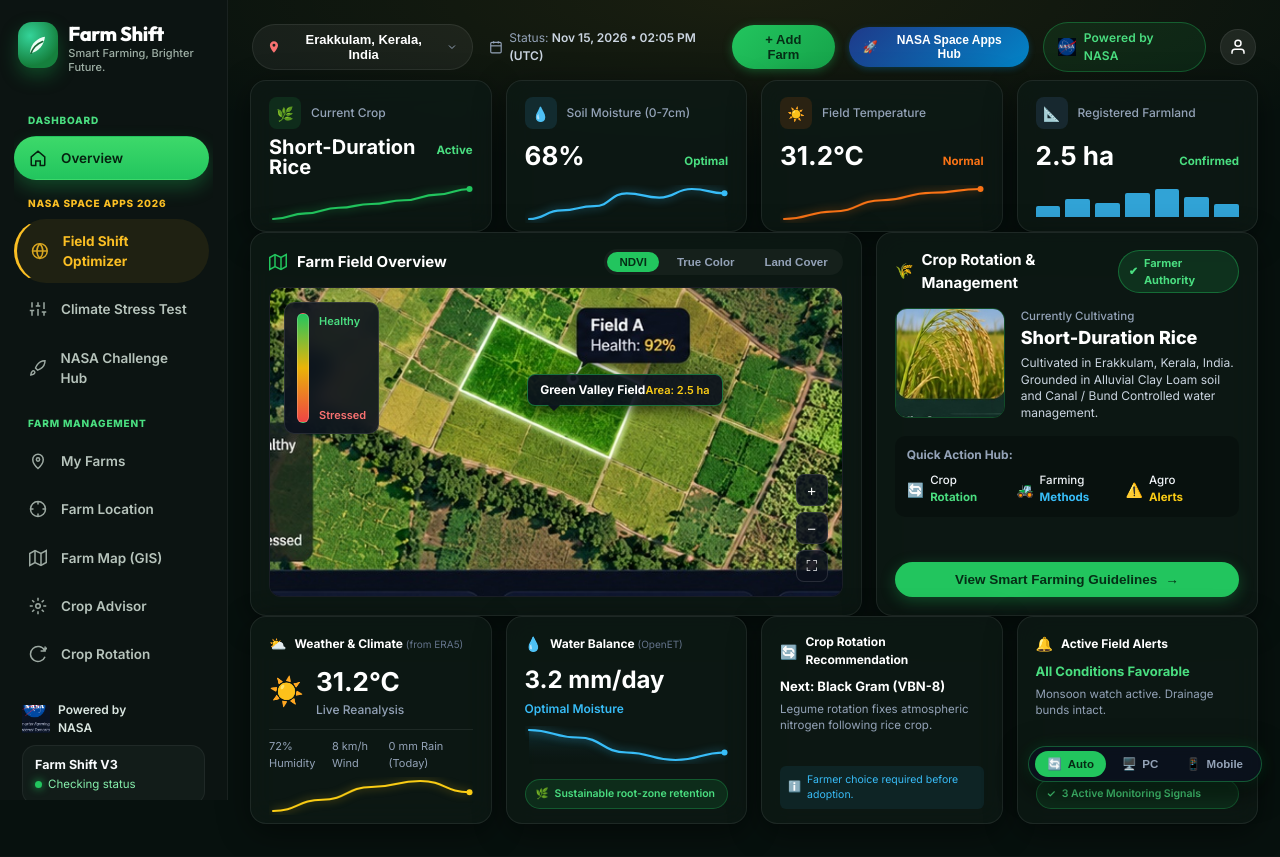
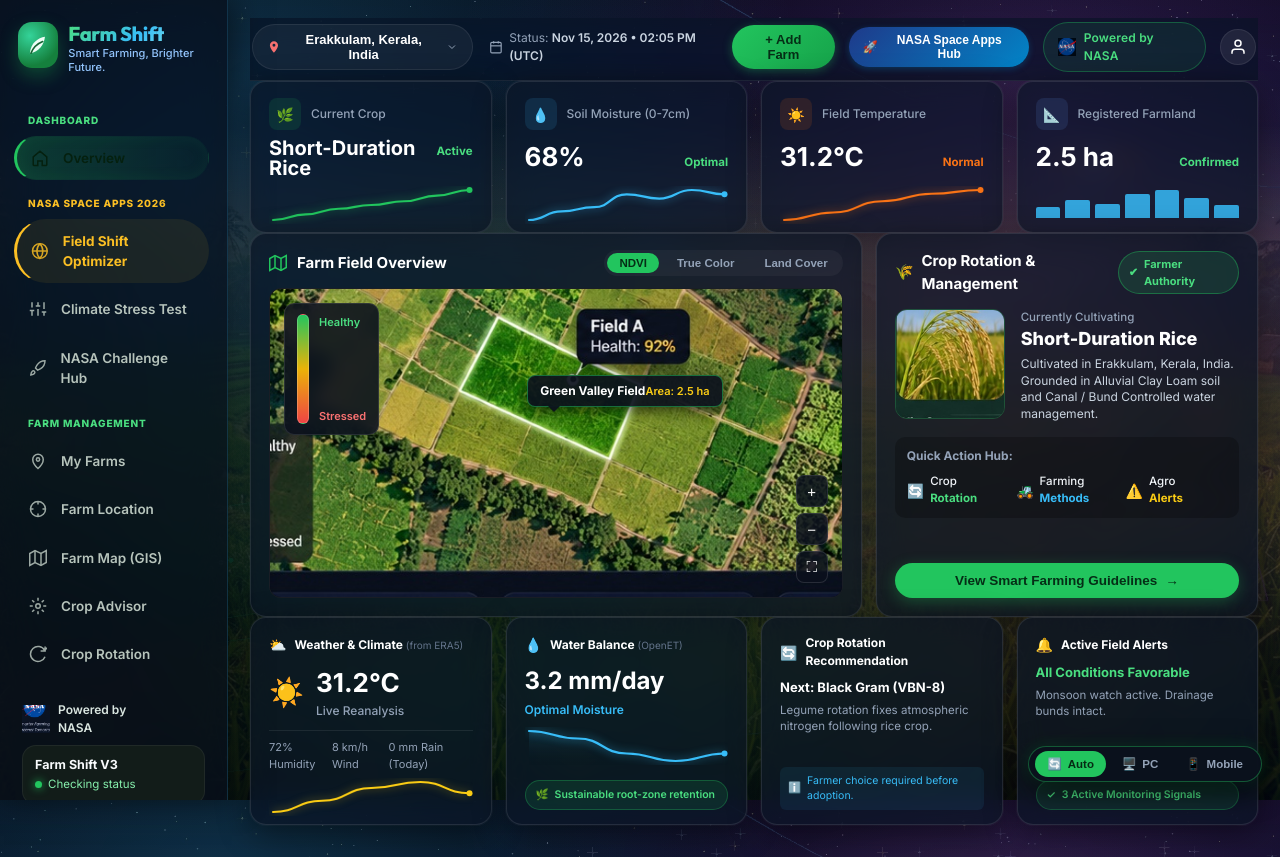
Before and after one commit to sreenath1212/farm-shift, a Flask app: page / in a window 1280 px wide. Before the commit the page ends 824 px from the top, so only its background shows below. Run offline with Flask 3, Linux system fonts and the light colour scheme.

Commit message:
Integrate vibrant AI-generated cosmic-agriculture body background and colorful glassmorphism styling

```diff
--- a/data/farm_store.json
+++ b/data/farm_store.json
@@ -89,6 +89,13 @@
   "users": [],
   "activity": [
     {
+      "id": "evt_1794751493609",
+      "type": "farm",
+      "title": "Farm saved",
+      "detail": "V3 Test Agricultural Plot was registered or updated.",
+      "created_at": "2026-11-15T14:04:53.609606+00:00"
+    },
+    {
       "id": "evt_1794750641363",
       "type": "farm",
       "title": "Farm saved",
--- a/static/css/v3_enhancements.css
+++ b/static/css/v3_enhancements.css
@@ -394,3 +394,142 @@
 .viewport-switch-bar {
   z-index: 99999 !important;
 }
+
+/* ─── Ultra-Vivid AI Generated Cosmic-Agtech Body Background ─────────────── */
+html {
+  min-height: 100%;
+  background-color: #030712;
+}
+
+body {
+  min-height: 100vh;
+  background-color: #030712;
+  background-image:
+    /* Luminous cyan auroral arc & satellite sweep */
+    radial-gradient(circle at 18% 12%, rgba(56, 189, 248, 0.22) 0%, transparent 45%),
+    /* Violet-magenta deep nebula glow */
+    radial-gradient(circle at 82% 16%, rgba(168, 85, 247, 0.22) 0%, transparent 48%),
+    /* Emerald green vegetation vigor glow */
+    radial-gradient(circle at 45% 65%, rgba(34, 197, 94, 0.18) 0%, transparent 52%),
+    /* Sunset gold horizon shimmer */
+    radial-gradient(circle at 78% 55%, rgba(245, 158, 11, 0.16) 0%, transparent 42%),
+    /* Balanced dark grading layer for crisp typography & card contrast */
+    linear-gradient(180deg, rgba(3, 7, 18, 0.60) 0%, rgba(5, 11, 24, 0.72) 45%, rgba(3, 7, 18, 0.85) 100%),
+    /* 2560x1440 Master Cosmic Agriculture Wallpaper */
+    url('/static/images/app_bg_cosmic_fields.jpg');
+  background-size: cover;
+  background-position: center top;
+  background-attachment: fixed;
+  background-repeat: no-repeat;
+}
+
+/* Allow wallpaper to radiate through layout wrappers */
+.desktop-app-wrapper {
+  background: transparent !important;
+}
+
+.desktop-main {
+  background: transparent !important;
+}
+
+/* Frosted Glass Sidebar with High-Tech Glow */
+.sidebar {
+  background: rgba(10, 16, 28, 0.78) !important;
+  backdrop-filter: blur(20px) saturate(180%) !important;
+  -webkit-backdrop-filter: blur(20px) saturate(180%) !important;
+  border-right: 1px solid rgba(56, 189, 248, 0.18) !important;
+  box-shadow: 4px 0 30px rgba(0, 0, 0, 0.5) !important;
+}
+
+/* Frosted Glass Topbars */
+.desktop-topbar, .v2p-topbar {
+  background: rgba(11, 20, 36, 0.72) !important;
+  backdrop-filter: blur(16px) saturate(160%) !important;
+  -webkit-backdrop-filter: blur(16px) saturate(160%) !important;
+  border-bottom: 1px solid rgba(255, 255, 255, 0.08) !important;
+}
+
+/* Frosted Glass Cards with Colorful Glow & Crisp Hover Transitions */
+.card-glass {
+  background: rgba(13, 22, 38, 0.75) !important;
+  backdrop-filter: blur(14px) saturate(150%) !important;
+  -webkit-backdrop-filter: blur(14px) saturate(150%) !important;
+  border: 1px solid rgba(255, 255, 255, 0.10) !important;
+  box-shadow: 0 8px 32px rgba(0, 0, 0, 0.45), 0 0 1px 1px rgba(255, 255, 255, 0.05) !important;
+  transition: transform 0.25s cubic-bezier(0.16, 1, 0.3, 1), border-color 0.25s ease, box-shadow 0.25s ease !important;
+}
+
+.card-glass:hover {
+  border-color: rgba(56, 189, 248, 0.45) !important;
+  box-shadow: 0 12px 36px rgba(0, 0, 0, 0.55), 0 0 24px rgba(56, 189, 248, 0.22) !important;
+  transform: translateY(-2px) !important;
+}
+
+/* V2+ Agricultural Components */
+.v2p-hero {
+  background: linear-gradient(135deg, rgba(16, 185, 129, 0.25) 0%, rgba(56, 189, 248, 0.20) 50%, rgba(168, 85, 247, 0.16) 100%) !important;
+  backdrop-filter: blur(18px) !important;
+  -webkit-backdrop-filter: blur(18px) !important;
+  border-bottom: 1px solid rgba(56, 189, 248, 0.22) !important;
+}
+
+.v2p-farm-card {
+  background: rgba(11, 20, 36, 0.82) !important;
+  backdrop-filter: blur(14px) !important;
+  -webkit-backdrop-filter: blur(14px) !important;
+  border: 1px solid rgba(34, 197, 94, 0.30) !important;
+  box-shadow: 0 14px 40px rgba(0, 0, 0, 0.55), 0 0 28px rgba(34, 197, 94, 0.15) !important;
+}
+
+.v2p-side-card, .v2p-obs-item, .v2p-analytics-card, .v2p-actions-card {
+  background: rgba(13, 22, 38, 0.75) !important;
+  backdrop-filter: blur(14px) !important;
+  -webkit-backdrop-filter: blur(14px) !important;
+  border: 1px solid rgba(255, 255, 255, 0.08) !important;
+}
+
+/* Mobile Wrapper Glassmorphism */
+.mobile-app-wrapper {
+  background: rgba(9, 15, 27, 0.84) !important;
+  backdrop-filter: blur(20px) saturate(180%) !important;
+  -webkit-backdrop-filter: blur(20px) saturate(180%) !important;
+  border-left: 1px solid rgba(56, 189, 248, 0.15) !important;
+  border-right: 1px solid rgba(56, 189, 248, 0.15) !important;
+  box-shadow: 0 0 60px rgba(0, 0, 0, 0.8) !important;
+}
+
+.mobile-topbar, .mobile-bottom-nav {
+  background: rgba(10, 17, 30, 0.86) !important;
+  backdrop-filter: blur(16px) !important;
+  -webkit-backdrop-filter: blur(16px) !important;
+  border-color: rgba(255, 255, 255, 0.08) !important;
+}
+
+/* Colorful Gradient Typography */
+.brand-title {
+  background: linear-gradient(135deg, #4ade80 0%, #38bdf8 50%, #a7f3d0 100%) !important;
+  -webkit-background-clip: text !important;
+  -webkit-text-fill-color: transparent !important;
+  font-weight: 800 !important;
+}
+
+.brand-text-block .brand-subtitle {
+  color: #93c5fd !important;
+}
+
+/* Interactive Nav Links Neon Highlight */
+.sidebar-nav .nav-link {
+  transition: all 0.2s cubic-bezier(0.16, 1, 0.3, 1) !important;
+}
+
+.sidebar-nav .nav-link:hover {
+  background: rgba(56, 189, 248, 0.12) !important;
+  border-left-color: #38bdf8 !important;
+  transform: translateX(3px) !important;
+}
+
+.sidebar-nav .nav-link.active {
+  background: linear-gradient(90deg, rgba(34, 197, 94, 0.22) 0%, rgba(34, 197, 94, 0.04) 100%) !important;
+  border-left: 3px solid #22c55e !important;
+  box-shadow: inset 0 0 15px rgba(34, 197, 94, 0.08) !important;
+}
--- a/test_v3.py
+++ b/test_v3.py
@@ -103,7 +103,8 @@ class FarmShiftV3Tests(unittest.TestCase):
             '/static/images/hero_paddy.jpg',
             '/static/images/earth_glow.png',
             '/static/images/nasa_logo.png',
-            '/static/images/ndvi_sample.png'
+            '/static/images/ndvi_sample.png',
+            '/static/images/app_bg_cosmic_fields.jpg'
         ]
         for s in scripts:
             r = self.client.get(s)
```
Also changed, not shown: static/images/app_bg_cosmic_fields.jpg (added), static/images/app_bg_cosmic_fields_1080.jpg (added), static/images/hero_cosmic_agriculture.jpg (added).
